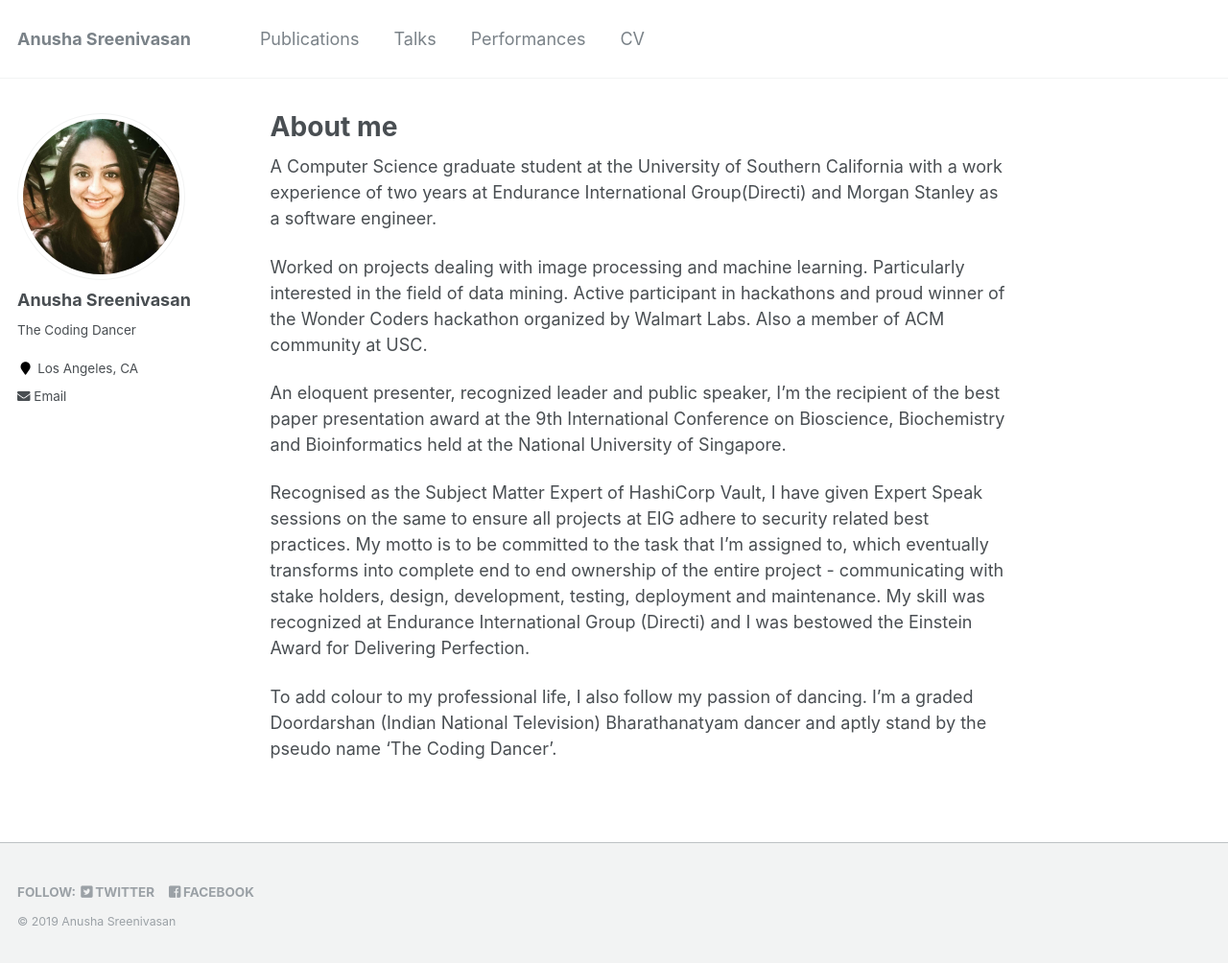
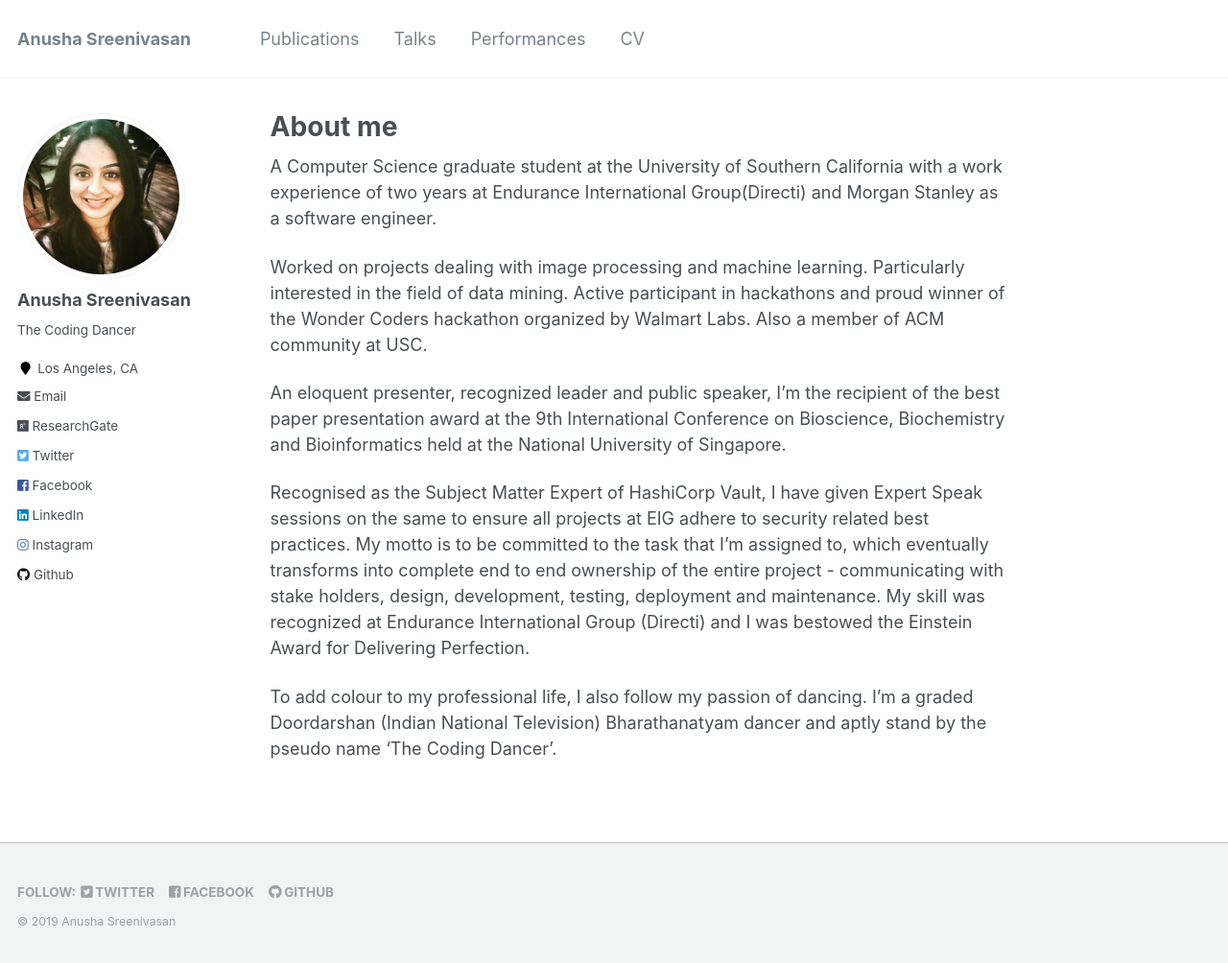
Before and after one commit to anusha-sreeni95/anusha-sreeni95.github.io, a Jekyll site: the page built from _pages/about.md, in a window 1280 px wide and 1006 px high. Shown: the whole window at 96% size. Built offline with Jekyll 4.4.1, drawn with Linux system fonts in a browser that asks for light colours.

Commit message:
Update _config.yml

```diff
--- a/_config.yml
+++ b/_config.yml
@@ -87,27 +87,27 @@ author:
   employer         :
   googlescholar    :
   email            :  "anusha.sreeni95@gmail.com"
-  researchgate     :  # "https://www.researchgate.net/profile/Anusha_Sreenivasan2"
+  researchgate     :  "https://www.researchgate.net/profile/Anusha_Sreenivasan2"
   uri              :
   bitbucket        :
   codepen          :
   dribbble         :
   flickr           :
-  facebook         : # "https://www.facebook.com/anusha.sreenivasan"
+  facebook         : "https://www.facebook.com/anusha.sreenivasan"
   foursquare       :
-  github           : # "https://github.com/anusha-sreeni95"
+  github           : "https://github.com/anusha-sreeni95"
   google_plus      :
   keybase          :
-  instagram        : # "https://www.instagram.com/anushasreenivasan/?hl=en"
+  instagram        : "https://www.instagram.com/anushasreenivasan/?hl=en"
   lastfm           :
-  linkedin         : # "https://linkedin.com/in/anusha-sreenivasan/"
+  linkedin         : "https://linkedin.com/in/anusha-sreenivasan/"
   orcid            :
   pinterest        :
   soundcloud       :
   stackoverflow    : # http://stackoverflow.com/users/123456/username
   steam            :
   tumblr           :
-  twitter          : # "anushasreeni95"
+  twitter          : "anushasreeni95"
   vine             :
   weibo            :
   xing             :
```
